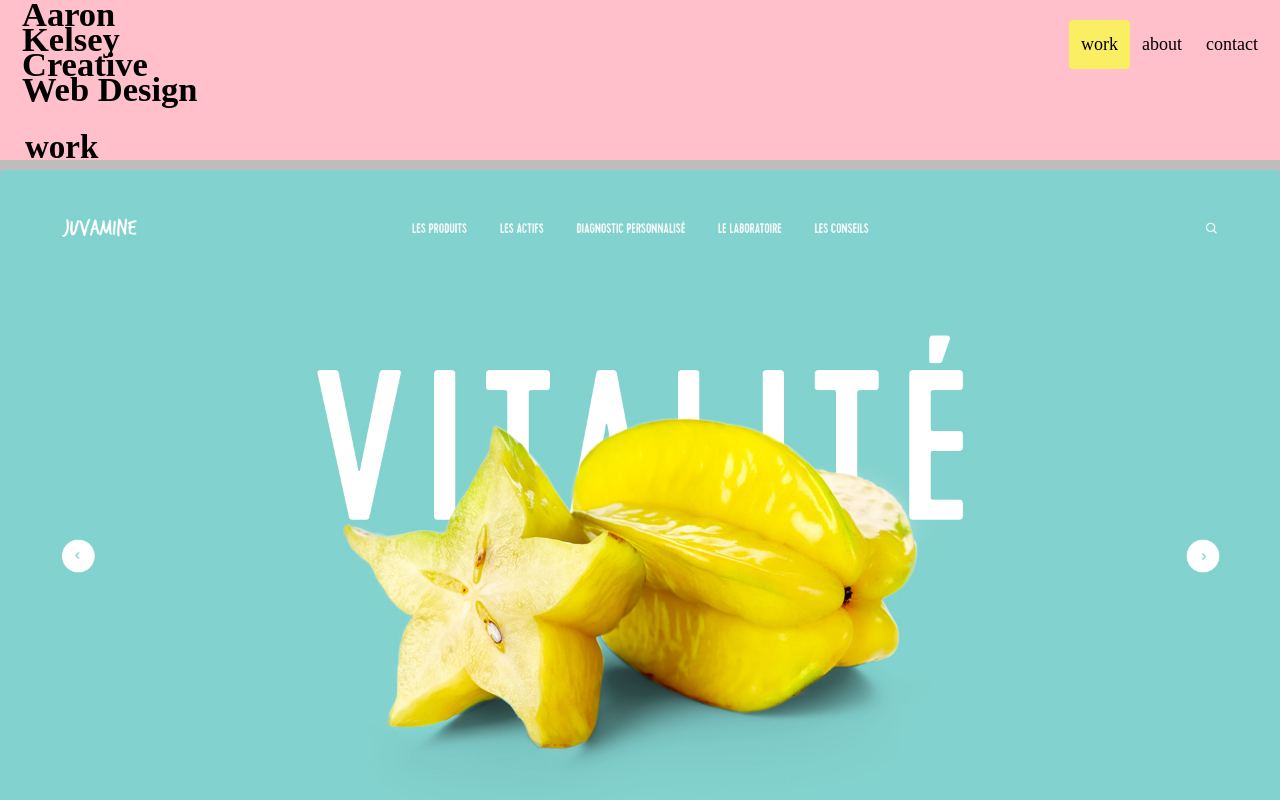
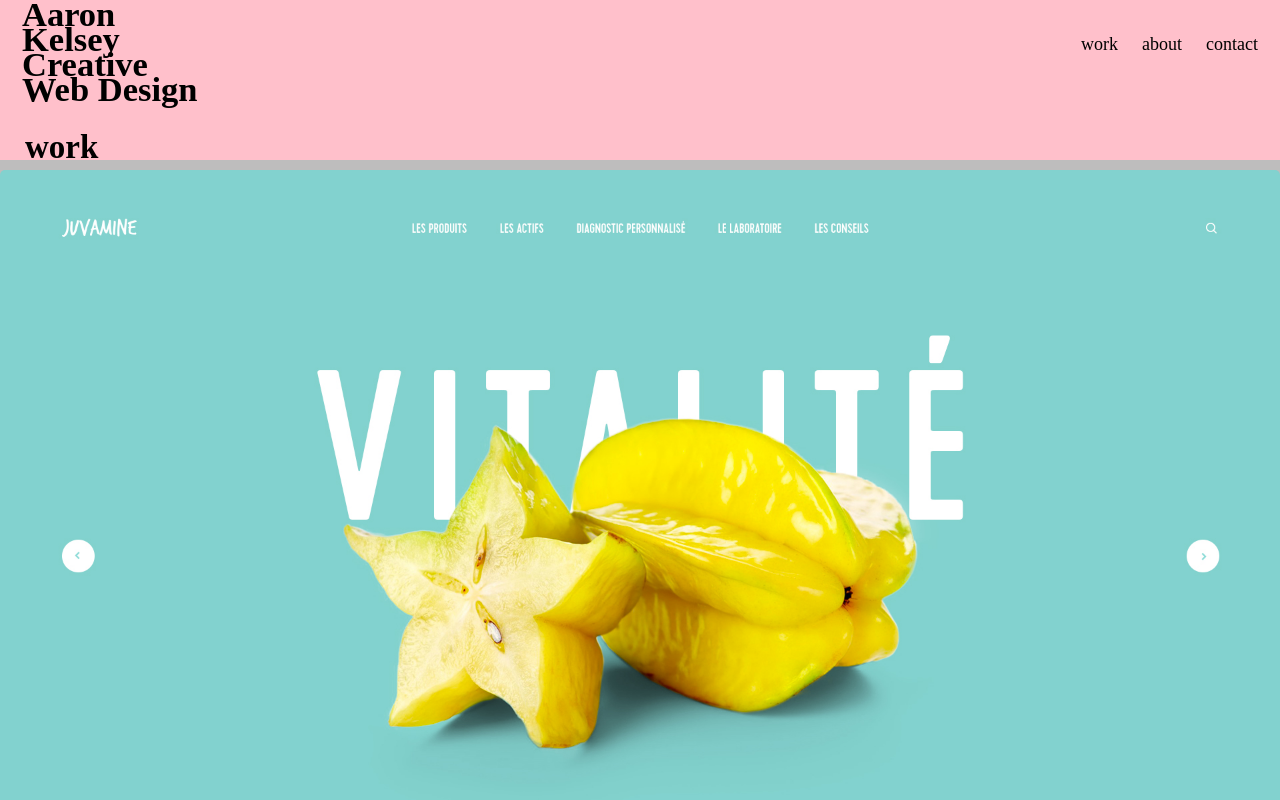
Before and after one commit to SoftPoachedEggs/build-portfolio-site-ak, a plain HTML site: page index.html in a window 1280 px wide. Shown: the top 800 px of the page. Drawn offline with Linux system fonts and the light colour scheme.

```diff
--- a/index.html
+++ b/index.html
@@ -94,4 +94,7 @@
             </div>
           </div>
   </main>
+
 </body>
+
+<footer> <h5>2022 An Original AK Design</h5></footer>
--- a/style.css
+++ b/style.css
@@ -1,4 +1,3 @@
-
 :root{
   --primary-text-color: black;
   --main-bg-color: pink;
@@ -51,11 +50,6 @@ a:visited {
   color: var(--primary-text-color);
 }
 
-.header a.active {
-  background-color: var(--overlay-bg-color);
-  color: white;
-}
-
 .header-right {
   float: right;
 }
@@ -75,15 +69,10 @@ a:visited {
     text-decoration: underline;
 }
 
-.header a.active {
-    background-color: var(--overlay-bg-color);
-    color: var(--primary-text-color);
-}
 .header-right {
     float: right;
 }
 
-  /* Add media queries for responsiveness - when the screen is 500px wide or less, stack the links on top of each other */
   @media screen and (max-width: 500px) {
     .header a {
       float: none;
@@ -95,8 +84,6 @@ a:visited {
       padding: 0;
     }
   }
-
-/* Content Headers */
 
 .about-header{
   background-color: var(--gallery-bg-color);
@@ -293,5 +280,4 @@ ul {
 footer h5{
   text-align: center;
   background-color: var(--gallery-bg-color);
-
 }
```
Also changed, not shown: 1 other file.
